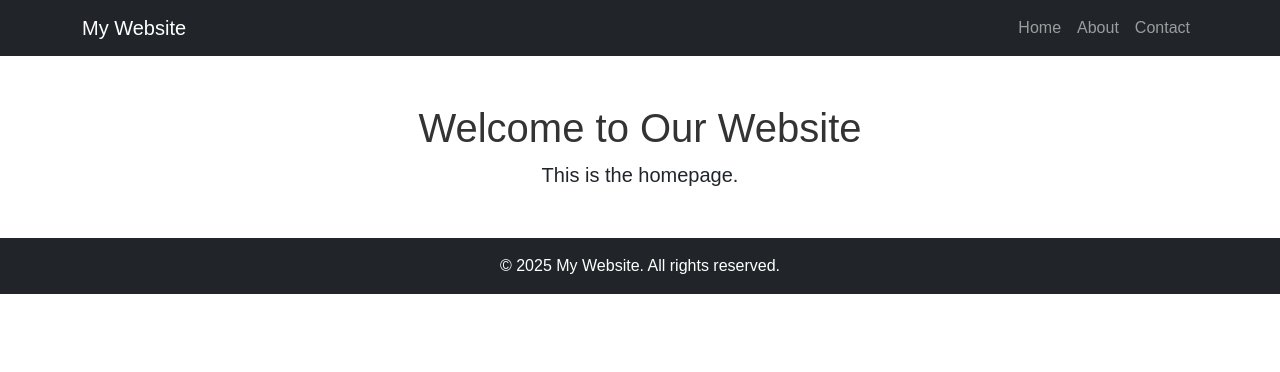
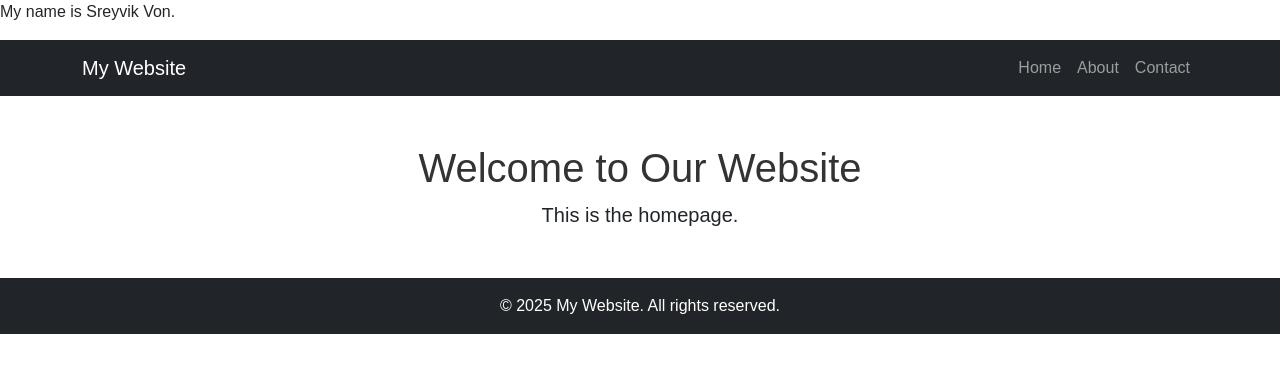
Before and after one commit to Panhakoeun/group6-github, a plain HTML site: page index.html in a window 1280 px wide. Drawn offline with nearby package versions, Linux system fonts and the light colour scheme.

Commit message:
feat:introduce

```diff
--- a/index.html
+++ b/index.html
@@ -8,6 +8,7 @@
     <link rel="stylesheet" href="style.css">
 </head>
 <body>
+    <p>My name is Sreyvik Von.</p>
     <nav class="navbar navbar-expand-lg navbar-dark bg-dark">
         <div class="container">
             <a class="navbar-brand" href="index.html">My Website</a>
```
